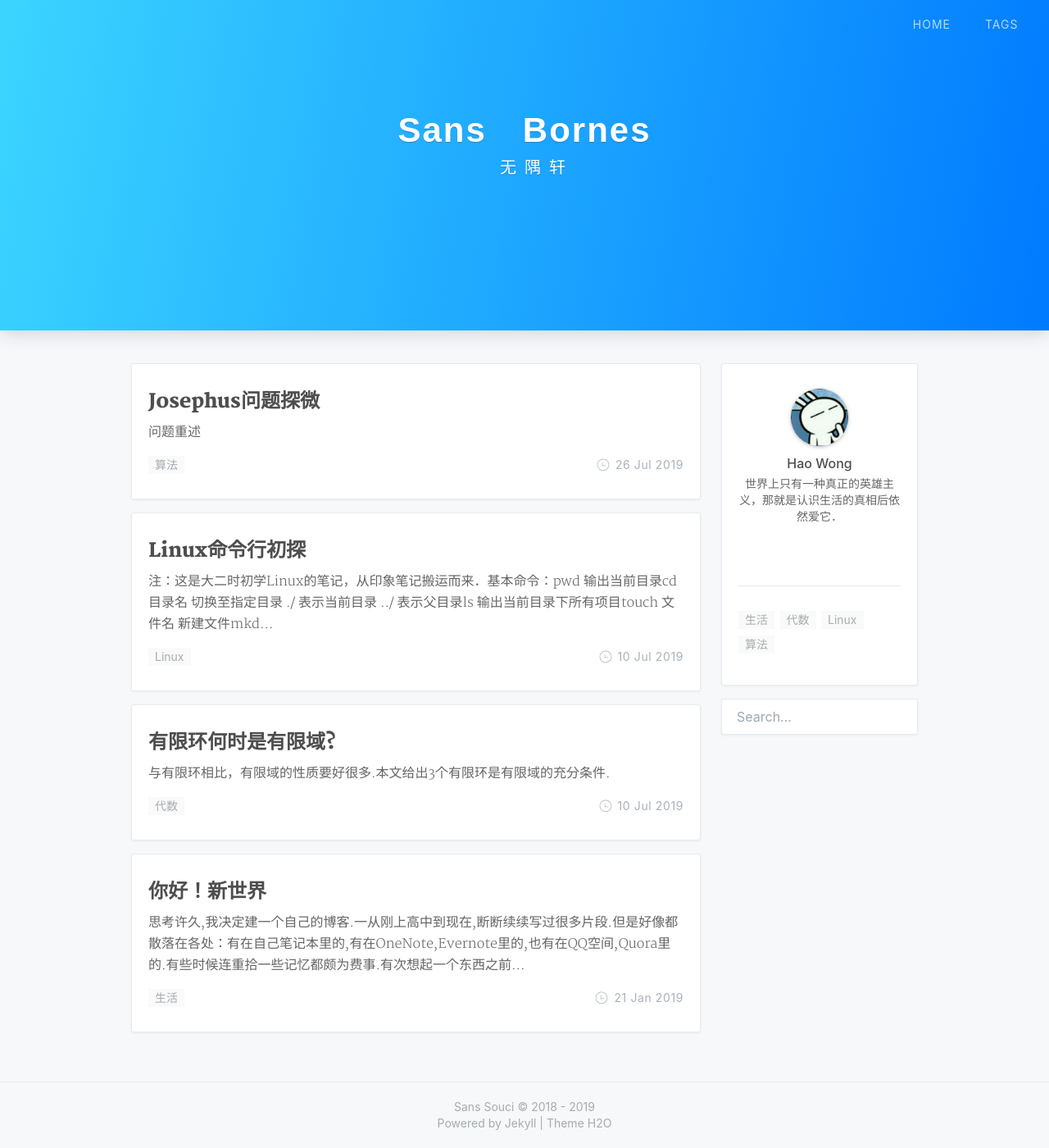
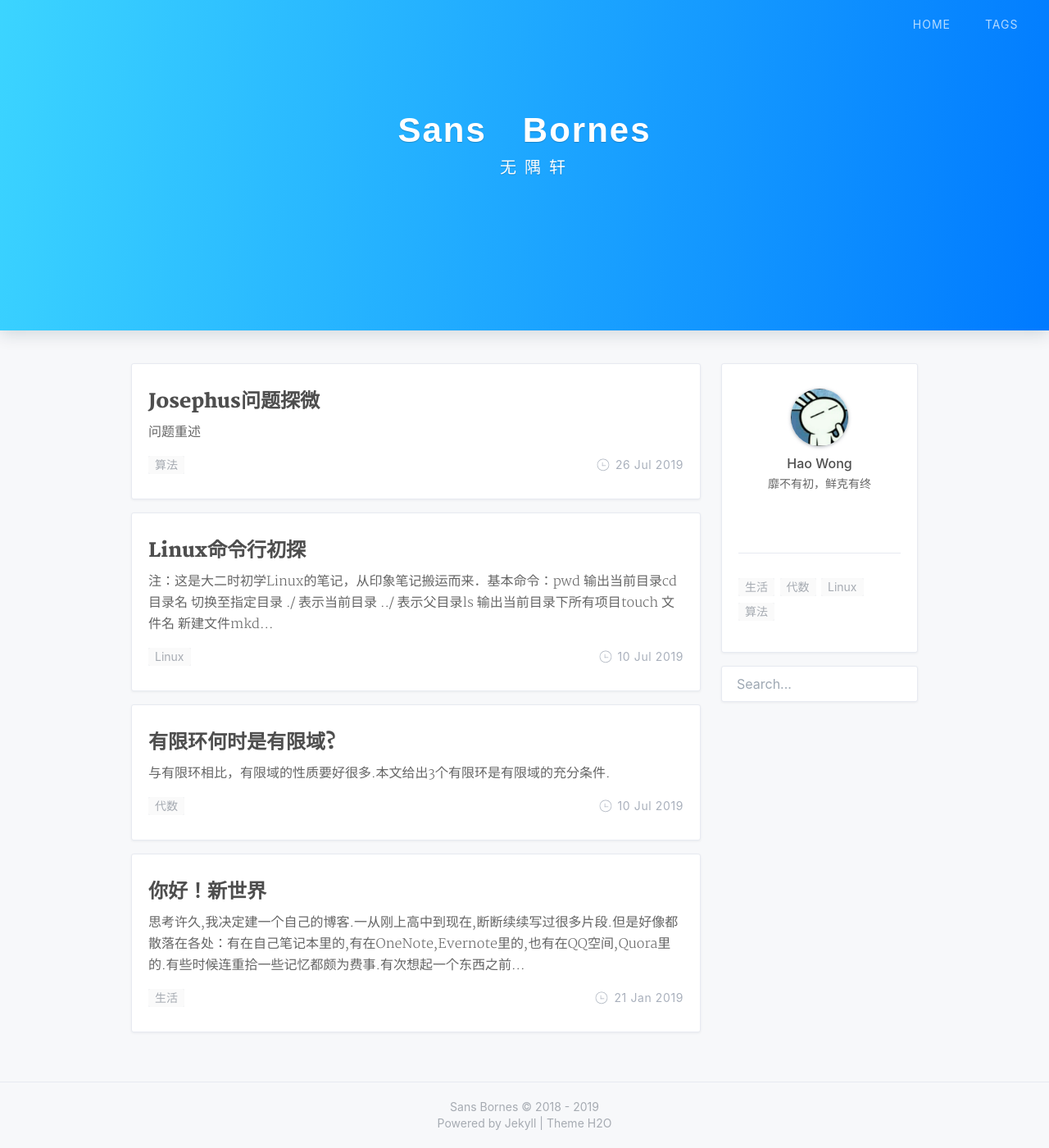
Before and after one commit to Alpha-W/Alpha-W.github.io, a Jekyll site: the page built from index.html, in a window 1280 px wide and 1400 px high, scrolled down 57 px. Shown: the whole window at 82% size. Built offline with Jekyll 4.4.1, drawn with Linux system fonts in a browser that asks for light colours; nearby versions of some CDN libraries; the list of posts is cut into pages by our own code; a style sheet for code colours, icons or effects is not loaded.

Commit message:
update title

```diff
--- a/_config.yml
+++ b/_config.yml
@@ -1,6 +1,6 @@
 # Site settings 配置站点
-title: 'Sans Souci'
-description: '爱生活，爱思考'
+title: 'Sans Bornes'
+description: '大方无隅'
 keyword: '技术, 数学, 历史, 哲学, 阅读, 音乐, 情感,'
 url: '' # your host
 
@@ -19,7 +19,7 @@
 # Author 配置博主信息
 author: 'Hao Wong'
 #nickname: '悟空'
-bio: '世界上只有一种真正的英雄主义，那就是认识生活的真相后依然爱它．'
+bio: '靡不有初，鲜克有终'
 avatar: '/assets/img/profile.jpeg'
 
 # Search
```
